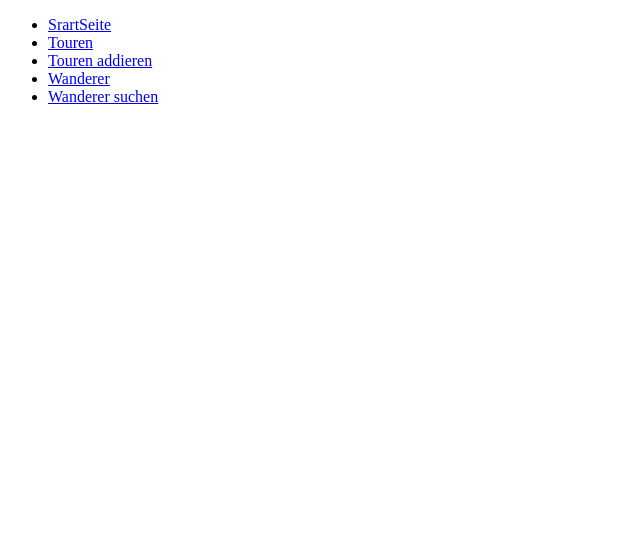
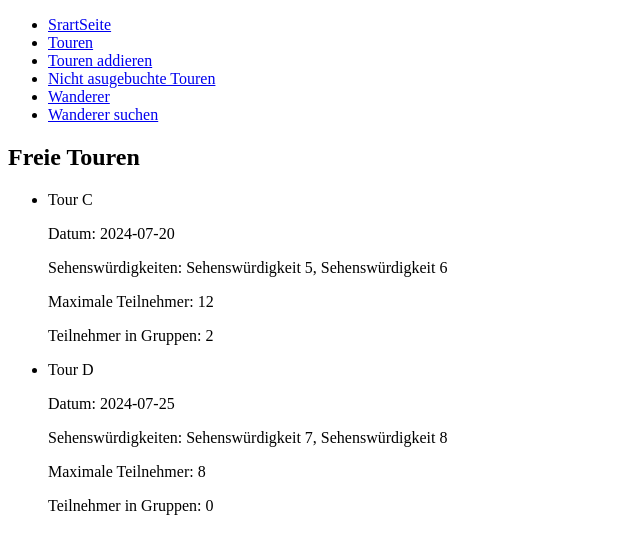
Before and after one commit to OlenaVoznenko/olena_assessment2, a React (Create React App) app: page /freietouren in a window 1280 px wide. Shown: the top 554 px of the page, without its empty margins (0-640 px from the left). Built offline with nearby package versions, Linux system fonts and the light colour scheme.

Commit message:
Freie Touren suchen

```diff
--- a/src/App.js
+++ b/src/App.js
@@ -8,6 +8,7 @@ import GroupenC from "./components/GroupenC";
 import WanderC from "./components/WanderC";
 import WanderSuchenC from "./components/WanderSuchenC";
 import AddTourC from "./components/AddTourC";
+import FreieTouren from "./components/FreieTouren";
 
 function App() {
   return (
@@ -18,6 +19,7 @@ function App() {
                 <li><Link to="/">SrartSeite</Link></li>
                 <li><Link to="/touren">Touren</Link></li>
                 <li><Link to="/tourenadd">Touren addieren</Link></li>
+                <li><Link to="/freietouren">Nicht asugebuchte Touren</Link></li>
                 <li><Link to="/wanderer">Wanderer</Link></li>
                 <li><Link to="/wandersuchen">Wanderer suchen</Link></li>
             </ul>
@@ -28,6 +30,7 @@ function App() {
                 <Route path="/" element={<Home/>}/>
                 <Route path="/touren" element={<TourenC/>}/>
                 <Route path="/tourenadd" element={<AddTourC/>}/>
+                <Route path="/freietouren" element={<FreieTouren/>}/>
                 <Route path="/wanderer" element={<WandererC/>}/>
                 <Route path="/wandersuchen" element={<WanderSuchenC/>}/>
 
--- /dev/null
+++ b/src/components/FreieTouren.jsx
@@ -0,0 +1,33 @@
+import React from 'react';
+import touren from './touren';
+import groupen from './groupen';
+
+const TourenListe = () => {
+
+    const zeigenFreieTouren = (tour) => {
+        const ids = tour.gruppen;
+        const wanderer = groupen.filter(g => ids.includes(g.id)).map(g => g.wanderid);
+        return wanderer.length < tour.maxTeilnehmer;
+    };
+
+    const freieTouren = touren.filter(tour => zeigenFreieTouren(tour));
+
+    return (
+        <div>
+            <h2>Freie Touren</h2>
+            <ul>
+                {freieTouren.map(tour => (
+                    <li key={tour.id}>
+                        <p>{tour.name}</p>
+                        <p>Datum: {tour.datum}</p>
+                        <p>Sehenswürdigkeiten: {tour.sehenswürdigkeiten.join(', ')}</p>
+                        <p>Maximale Teilnehmer: {tour.maxTeilnehmer}</p>
+                        <p>Teilnehmer in Gruppen: {groupen.filter(g => tour.gruppen.includes(g.id)).length}</p>
+                    </li>
+                ))}
+            </ul>
+        </div>
+    );
+};
+
+export default TourenListe;
--- a/src/components/touren.js
+++ b/src/components/touren.js
@@ -1,6 +1,6 @@
 const touren = [
-    { id: 1, datum: '2024-07-01', name: 'Tour A', sehenswürdigkeiten: ['Sehenswürdigkeit 1', 'Sehenswürdigkeit 2'], maxTeilnehmer: 10, gruppen: [1,2] },
-    { id: 2, datum: '2024-07-15', name: 'Tour B', sehenswürdigkeiten: ['Sehenswürdigkeit 3', 'Sehenswürdigkeit 4'], maxTeilnehmer: 15, gruppen: [3,4] },
+    { id: 1, datum: '2024-07-01', name: 'Tour A', sehenswürdigkeiten: ['Sehenswürdigkeit 1', 'Sehenswürdigkeit 2'], maxTeilnehmer: 2, gruppen: [1,2] },
+    { id: 2, datum: '2024-07-15', name: 'Tour B', sehenswürdigkeiten: ['Sehenswürdigkeit 3', 'Sehenswürdigkeit 4'], maxTeilnehmer: 2, gruppen: [3,4] },
     { id: 3, datum: '2024-07-20', name: 'Tour C', sehenswürdigkeiten: ['Sehenswürdigkeit 5', 'Sehenswürdigkeit 6'], maxTeilnehmer: 12, gruppen: [5] },
     { id: 4, datum: '2024-07-25', name: 'Tour D', sehenswürdigkeiten: ['Sehenswürdigkeit 7', 'Sehenswürdigkeit 8'], maxTeilnehmer: 8, gruppen: [] }
 ];
```
